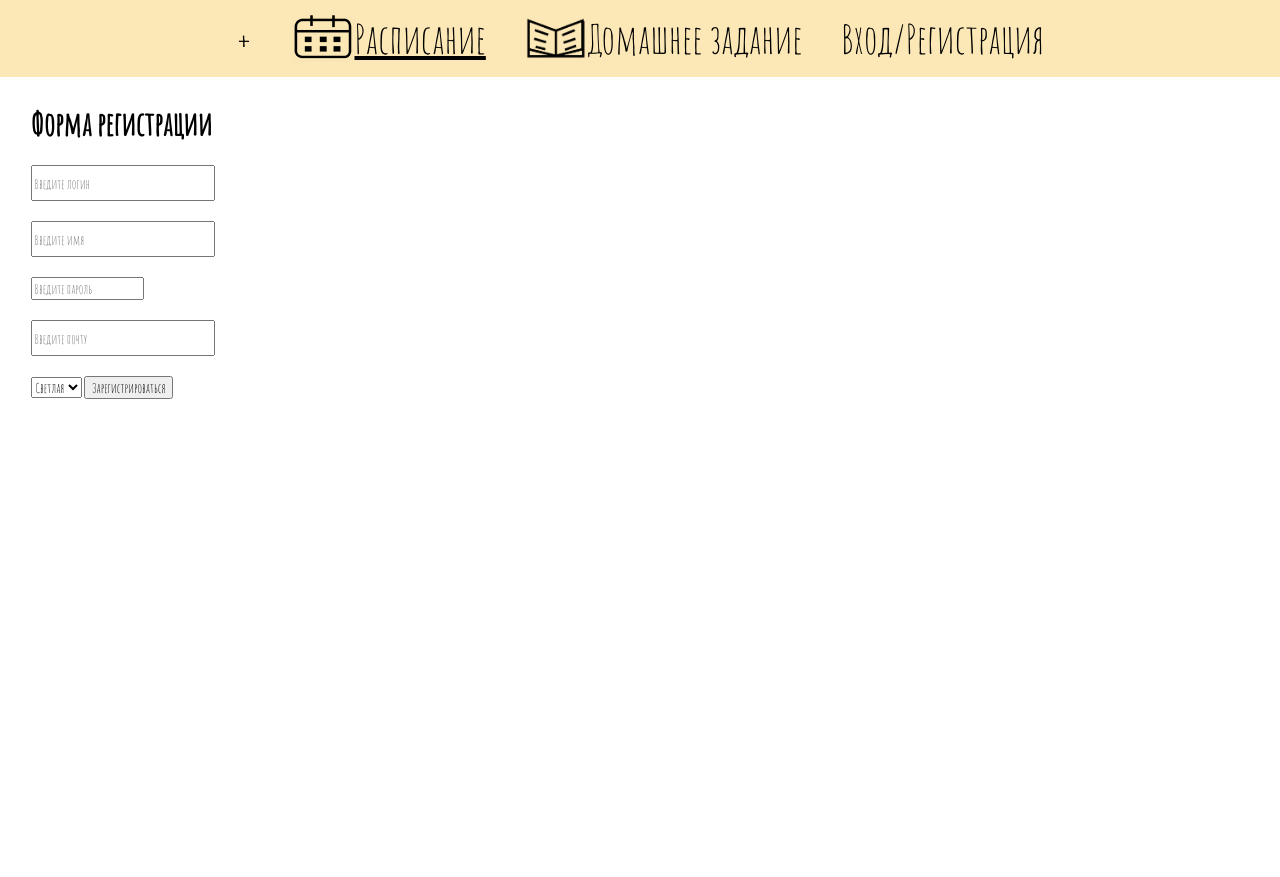
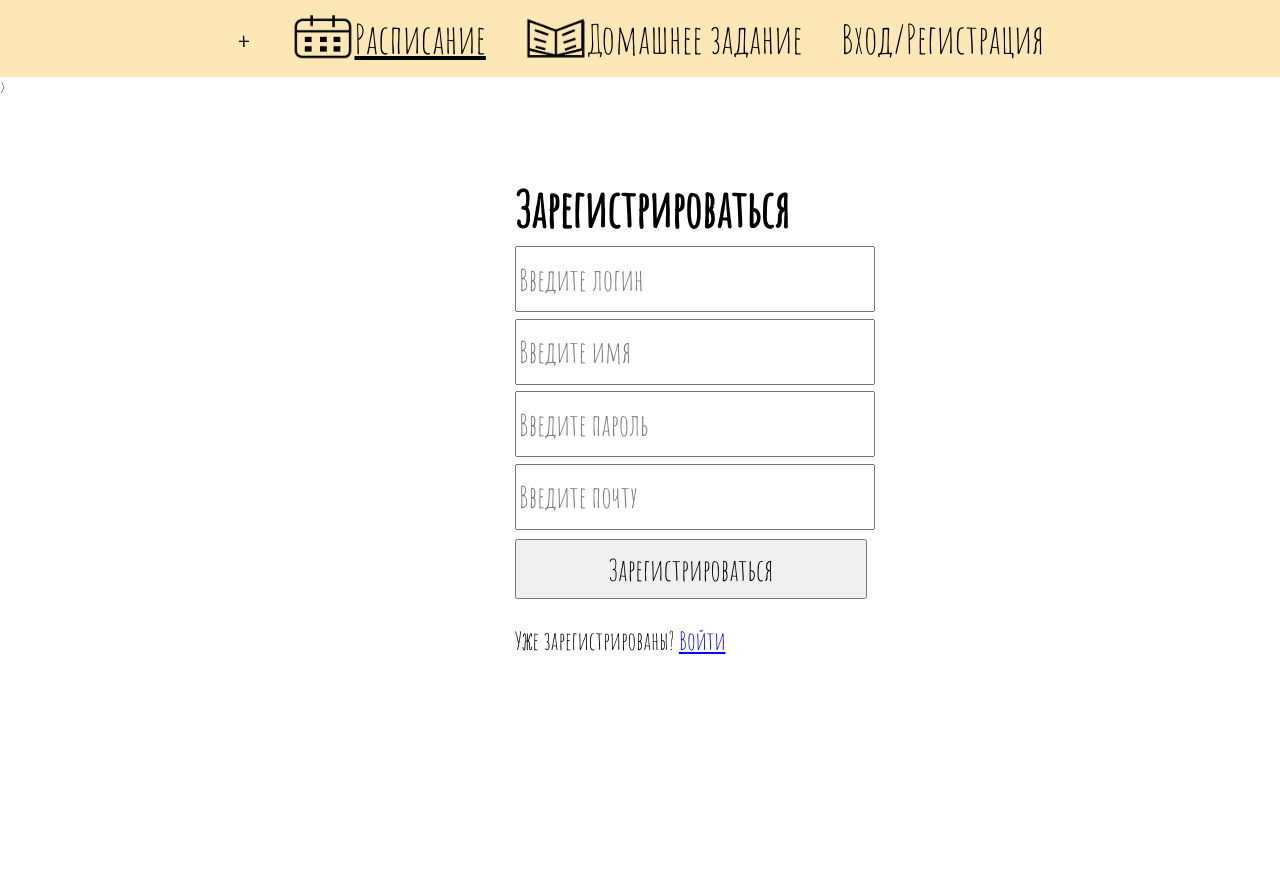
Before and after one commit to mihdenis85/timary, a Flask app: page /register in a window 1280 px wide. Before the commit the page ends 399 px from the top, so only its background shows below. Run offline with Flask 2, Linux system fonts and the light colour scheme.

Commit message:
Separation of login and register

```diff
--- a/Timary/application.py
+++ b/Timary/application.py
@@ -144,7 +144,7 @@ def reqister():
                 return render_template('register.html', title='Твоя профессия',
                                        form=form,
                                        message="Пароль должен состоять не только из букв или цифр")
-            if not form.login.data or not form.name.data or not form.email.data or not form.theme.data:
+            if not form.login.data or not form.name.data or not form.email.data:
                 return render_template('register.html', form=form,
                                        message='Проверьте правильность заполнения полей')
             db = db_session.create_session()
@@ -157,7 +157,7 @@ def reqister():
                 login=form.login.data,
                 name=form.name.data,
                 email=form.email.data,
-                theme=form.theme.data
+                theme='1'
             )
             user.set_password(form.password.data)
             db.add(user)
--- a/Timary/forms/register_form.py
+++ b/Timary/forms/register_form.py
@@ -8,5 +8,4 @@ class RegisterForm(FlaskForm):
     name = StringField('Имя', render_kw={"placeholder": "Введите имя"})
     password = PasswordField('Пароль', render_kw={"placeholder": "Введите пароль"})
     email = StringField('E-mail', render_kw={"placeholder": "Введите почту"})
-    theme = SelectField('Выбор темы', choices=[('1', 'Светлая'), ('2', 'Тёмная')], default='1')
     submit = SubmitField('Зарегистрироваться')
--- a/Timary/static/css/register.css
+++ b/Timary/static/css/register.css
@@ -12,7 +12,6 @@
         padding: 1% 0;
     }
     nav a {
-
         font-size: 40px;
         margin-right: 50px;
         color: black;
@@ -27,39 +26,71 @@
     }
     .up-block {
         height: 100%;
-                background-color: #FCE8B6;
+        background-color: #fce8b6;
         align-items: center;
         height: 100%;
     }
-            .left-col{
-                padding: 5px;
-                float: left;
-                width: 200px;
+    .parent {
+        width: 100%;
+        height: 100%;
+        position: absolute;
+        overflow: auto;
     }
-            .right-col {
-                padding: 5px;
-                float: left;
-                width: 200px;
+    .registration{
+        width: 250px;
+        height: 250px;
+        position: absolute;
+        top: -350px;
+        right: 0;
+        bottom: 0;
+        left: 0;
+        margin: auto;
+        font-size: 50px;
+    }
+    .auth{
+        width: 250px;
+        height: 250px;
+        position: absolute;
+        top: -250px;
+        right: 0;
+        bottom: 0;
+        left: 0;
+        margin: auto;
+        font-size: 50px;
+    }
+    .link {
+        font-size: 25px;
     }
     #login {
-                height: 30px;
-                width: 176px;
+        height: 60px;
+        width: 352px;
+        font-size: 30px;
     }
     #name {
-                height: 30px;
-                width: 176px;
+        height: 60px;
+        width: 352px;
+        font-size: 30px;
     }
-            #pass {
-                height: 30px;
-                width: 176px;
+    #password {
+        height: 60px;
+        width: 352px;
+        font-size: 30px;
     }
     #email {
-                height: 30px;
-                width: 176px;
+        height: 60px;
+        width: 352px;
+        font-size: 30px;
+    }
+    #submit {
+        height: 60px;
+        width: 352px;
+        font-size: 30px;
+    }
+    #theme{
+        height: 60px;
+        width: 352px;
+        font-size: 30px;
     }
     .akk {
-                font-size: 40px;
+        font-size: 70px;
     }
-            * {
-                --background color: #FCE8B6;
-            }
--- a/Timary/templates/register.html
+++ b/Timary/templates/register.html
@@ -5,9 +5,9 @@
 {% endblock %}
 
 {% block content %}
-<div class="container mt-4" style="margin: 0 2%;" >
-<div class="left-col">
-<h1> Форма регистрации </h1>
+<div class="parent">
+    <div class="registration">
+<b> Зарегистрироваться </b>
     <form action="" method="post" class="form-w">
     {{ form.hidden_tag() }}
             {{ form.csrf_token }}
@@ -16,28 +16,28 @@
             {% endif %}
 
 
-            {{ form.login(class="form-control") }}<br><br>
+            {{ form.login(class="form-control") }}
             {% for error in form.login.errors %}
                 <p class="text-register" role="alert">
                     {{ error }}
                 </p>
             {% endfor %}
 
-            {{ form.name(class="form-control") }}<br><br>
+            {{ form.name(class="form-control") }}
             {% for error in form.name.errors %}
                 <p class="text-register" role="alert">
                     {{ error }}
                 </p>
             {% endfor %}
 
-            {{ form.password(class="form-control") }}<br><br>
+            {{ form.password(class="form-control") }}
             {% for error in form.password.errors %}
                 <p class="text-register" role="alert">
                     {{ error }}
                 </p>
             {% endfor %}
 
-            {{ form.email(class="form-control", type="email") }}<br><br>
+            {{ form.email(class="form-control", type="email") }}
             {% for error in form.email.errors %}
                 <p class="text-register" role="alert">
                     {{ error }}
@@ -45,15 +45,11 @@
             {% endfor %}
 
 
-            {{ form.theme(class="form-control", type="email") }}
-            {% for error in form.theme.errors %}
-                <p class="text-register" role="alert">
-                    {{ error }}
-                </p>
-            {% endfor %}
-
 
             {{ form.submit(type="submit", class="register-button") }}
     </form>
+    <text class = "link"> Уже зарегистрированы? <a href ="/login"> Войти </a> </text>
+    </div>
+</div>>
 
 {% endblock %}
```
Also changed, not shown: Timary/templates/change.html (+3 -5 lines), Timary/templates/login.html (+4 -8 lines), Timary/db/project.db, Timary/static/img/delete.png, Timary/static/img/timetable.png. Lines whose indentation alone changed are shown as unchanged.
